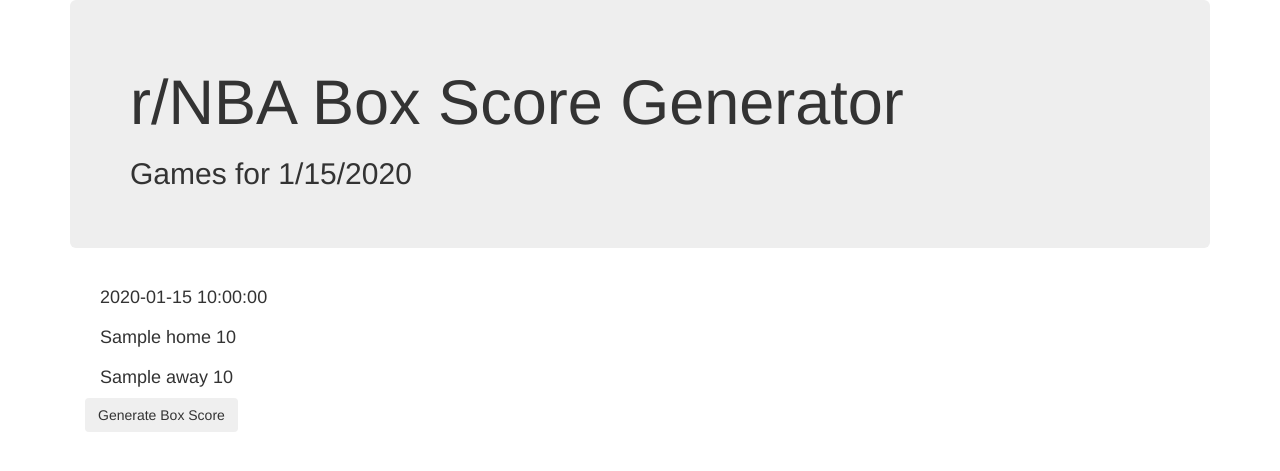
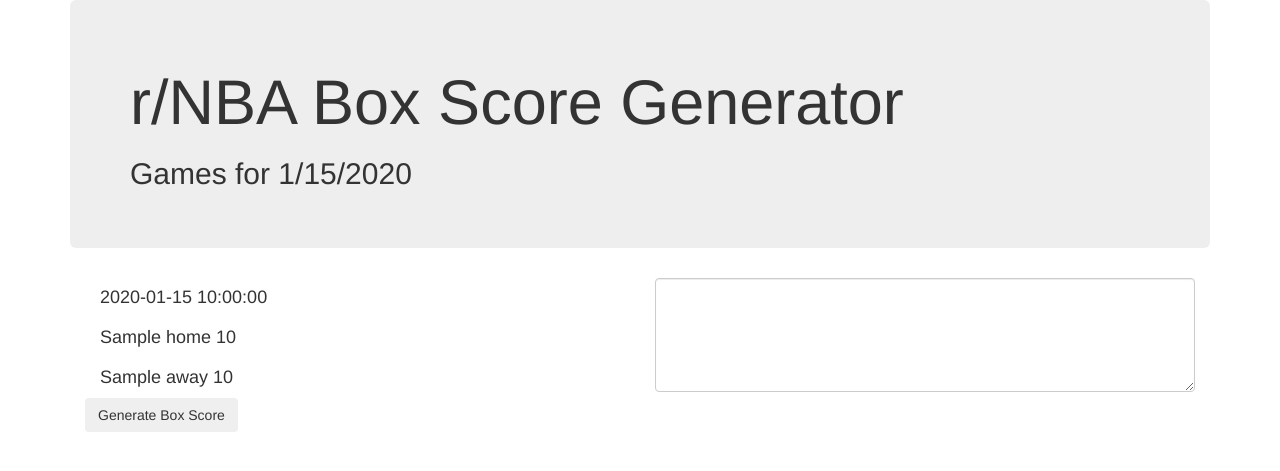
Before and after one commit to imeanYOLOright/nba-boxscore-generator, a Flask app: template templates/index.html in a window 1280 px wide. Shown: the top 471 px of the page. Run offline with Flask 2, Linux system fonts and the light colour scheme; the template is opened without the code that fills it: most values are stand-ins (such as "Sample title", 1, 10 or a date in 2020); some libraries are stand-ins or nearby versions.

Commit message:
hidden fix pt1

```diff
--- a/templates/index.html
+++ b/templates/index.html
@@ -51,7 +51,7 @@
 				<input type="button" class="btn" value="Generate Box Score" />
 			</div>
 			<div class="col-md-6">
-				<textarea rows="5" class="postgame form-control hidden"></textarea>
+				<textarea rows="5" class="postgame form-control"></textarea>
 			</div>
 		</div>
 		{% endfor %}
```
